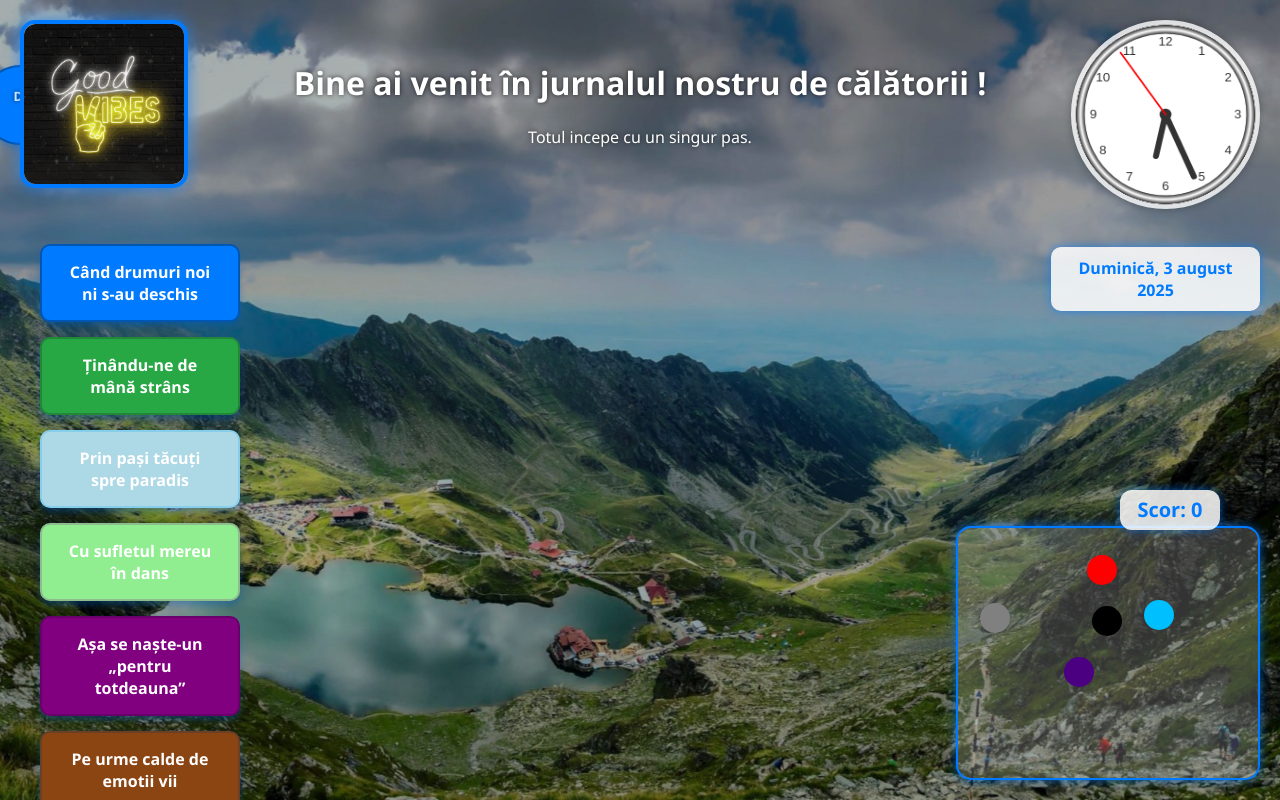
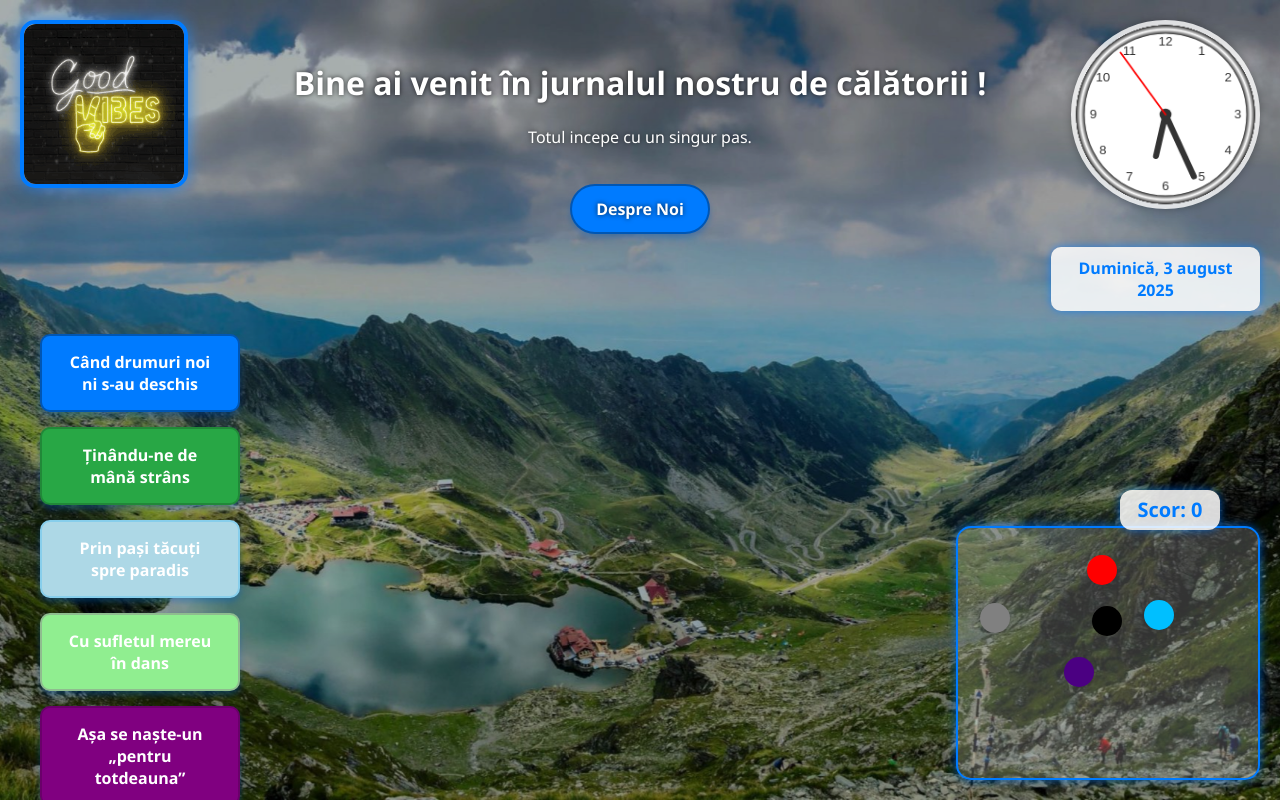
Before and after one commit to jurnal-de-calatorii/365, a plain HTML site: page index.html in a window 1280 px wide. Drawn offline with Linux system fonts and the light colour scheme.

Commit message:
doar album1

```diff
--- a/index.html
+++ b/index.html
@@ -12,23 +12,34 @@
       overflow-x: hidden;
     }
 .about-button {
-  font-size: 0.8rem; /* Mărește dimensiunea textului */
-  padding: 20px 30px; /* Mărește padding-ul pentru un buton mai mare */
-  background: #007BFF; /* Culoare de fundal */
+  font-size: 1rem; /* Ajustează dimensiunea textului */
+  padding: 12px 24px; /* Ajustează padding-ul */
+  background: #007BFF;
   border: 2px solid #0056b3;
-  border-radius: 150px; /* Colțuri rotunjite */
-  text-decoration: none; /* Elimină sublinierea */
-  color: white; /* Culoare text */
-  font-weight: bold; /* Îngroșează textul */
-  cursor: pointer; /* Cursor pointer la hover */
+  border-radius: 25px; /* Colțuri rotunjite */
+  text-decoration: none;
+  color: white;
+  font-weight: bold;
+  cursor: pointer;
   transition: background-color 0.3s, color 0.3s;
+  text-align: center;
   display: inline-block;
   box-shadow: 0 4px 6px rgba(0, 91, 187, 0.4);
   user-select: none;
+  margin: 20px auto; /* Adaugă margini pentru a-l centra */
+}
+
+header {
+  padding: 40px 20px;
+  color: white;
+  text-shadow: 0 0 5px rgba(0,0,0,0.7);
+  position: relative;
   text-align: center;
-position: absolute; /* Pune butonul într-o poziție absolută */
-  top: 65px; /* Distanta față de partea de sus a paginii */
-  right: 1190px; /* Distanta față de partea dreaptă a paginii */
+  z-index: 10;
+}
+
+.about-button {
+  margin-top: 20px; /* Spatiu de la sus */
 }
 
 
```
